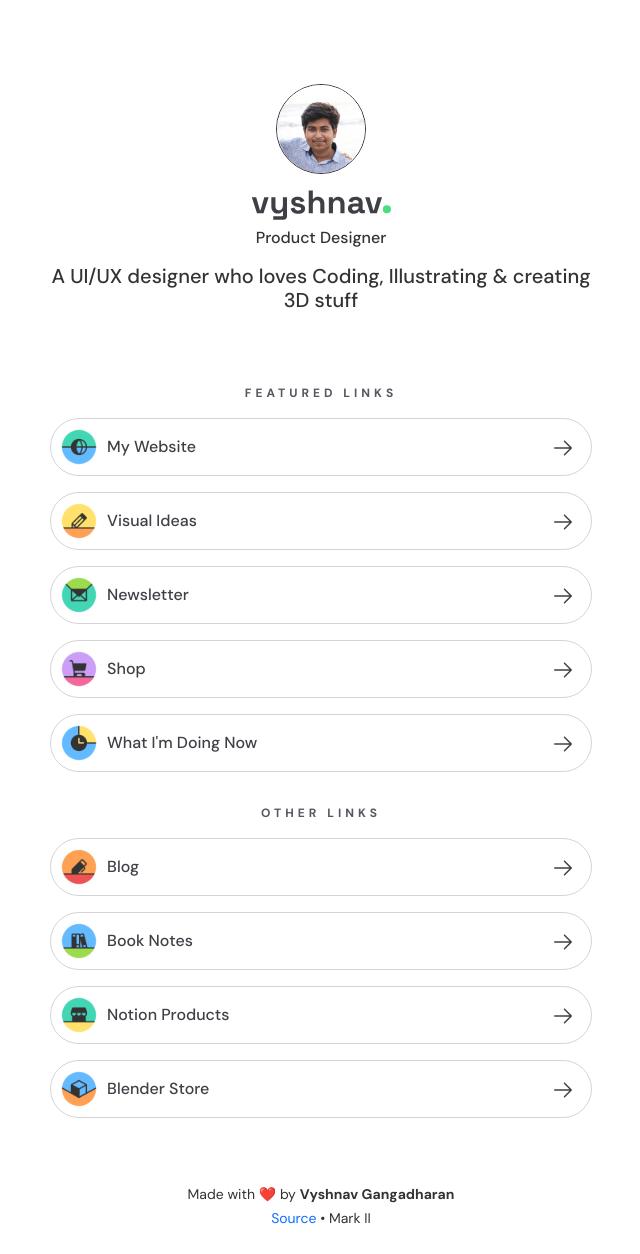
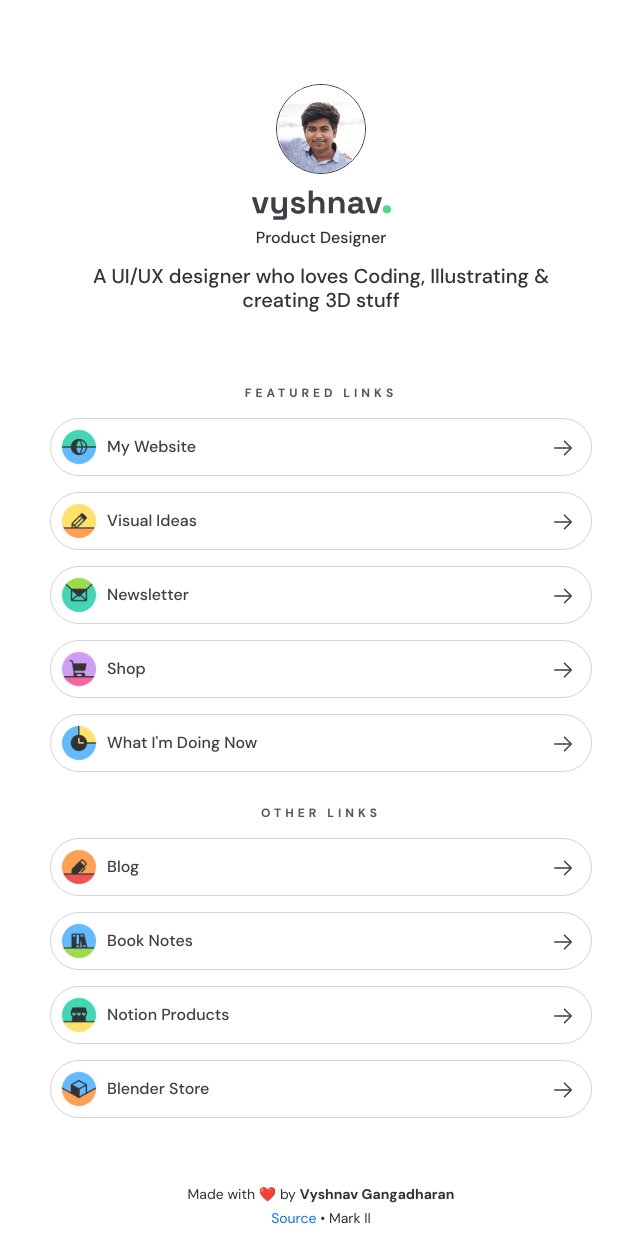
Before and after one commit to Vyshnav2255/links, a Jekyll site: the page built from index.html, in a window 1280 px wide. Shown: the whole page, without its empty margins (319-959 px from the left). Built offline with Jekyll 4.4.1, drawn with Linux system fonts in a browser that asks for light colours.

Commit message:
💄 Description padding tweak

```diff
--- a/_sass/_base.scss
+++ b/_sass/_base.scss
@@ -55,7 +55,7 @@ body {
 }
 
 .description{
-    padding: 0 1.75rem;
+    padding: 0 2rem;
     h2{
         font-weight: 500;
         font-size: 1.25rem;
@@ -63,6 +63,7 @@ body {
 
         @media screen and (max-width: 768px) {
             font-size: 1rem;
+            padding: 0 1.75rem;
         }
     }
 }
```
